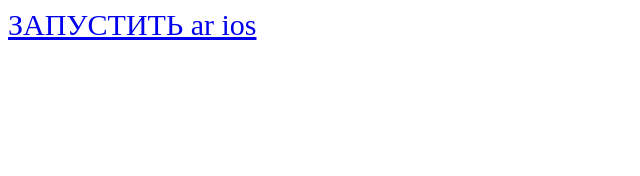
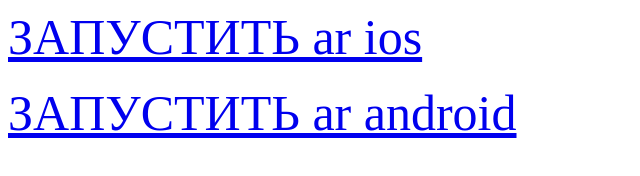
Before and after one commit to gregory-schemchuk/ar_tests_ex, a plain HTML site: page new_t.html in a window 1280 px wide. Shown: the whole page, without its empty margins (0-640 px from the left). Drawn offline with Linux system fonts and the light colour scheme.

Commit message:
Update new_t.html

```diff
--- a/new_t.html
+++ b/new_t.html
@@ -1,5 +1,8 @@
 <html>
   <body>
-    <a rel="ar" href="Horse_animation.usdz" style="font-size: 30px;">ЗАПУСТИТЬ ar ios</a>
+    <a rel="ar" href="Horse_animation.usdz" style="font-size: 50px;">ЗАПУСТИТЬ ar ios</a>
+    <br/>
+    <br/>
+    <a href="intent://arvr.google.com/scene-viewer/1.0?file=https://idiol671.github.io/assets/simple_horse_animation.glb&mode=ar_only#Intent;scheme=https;package=com.google.ar.core;action=android.intent.action.VIEW;end;" style="font-size: 50px;">ЗАПУСТИТЬ ar android</a>
   </body>
 </html>
```
